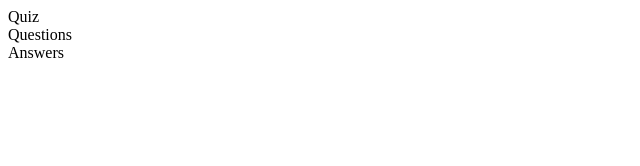
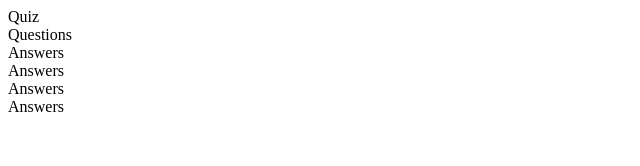
Before and after one commit to Arafat-alim/react-quiz, a React (Create React App) app: page / in a window 1280 px wide. Shown: the top 166 px of the page, without its empty margins (0-640 px from the left). Built offline with nearby package versions, Linux system fonts and the light colour scheme.

Commit message:
Components arrangement.

```diff
--- a/src/Components/Answers.jsx
+++ b/src/Components/Answers.jsx
@@ -1,5 +1,5 @@
 import React from "react";
 const Answers = () => {
-  return <>Answers</>;
+  return <div>Answers</div>;
 };
 export default Answers;
--- a/src/Components/Quiz.jsx
+++ b/src/Components/Quiz.jsx
@@ -1,7 +1,18 @@
 import React from "react";
+import Answers from "./Answers";
+import Questions from "./Questions";
 
 const Quiz = () => {
-  return <div>Quiz</div>;
+  return (
+    <div>
+      <div>Quiz</div>
+      <Questions />
+      <Answers />
+      <Answers />
+      <Answers />
+      <Answers />
+    </div>
+  );
 };
 
 export default Quiz;
--- a/src/index.js
+++ b/src/index.js
@@ -1,14 +1,10 @@
 import React from "react";
 import ReactDOM from "react-dom";
 import Quiz from "./Components/Quiz";
-import Answers from "./Components/Answers";
-import Questions from "./Components/Questions";
 
 ReactDOM.render(
   <React.StrictMode>
     <Quiz />
-    <Questions />
-    <Answers />
   </React.StrictMode>,
   document.getElementById("root")
 );
```
